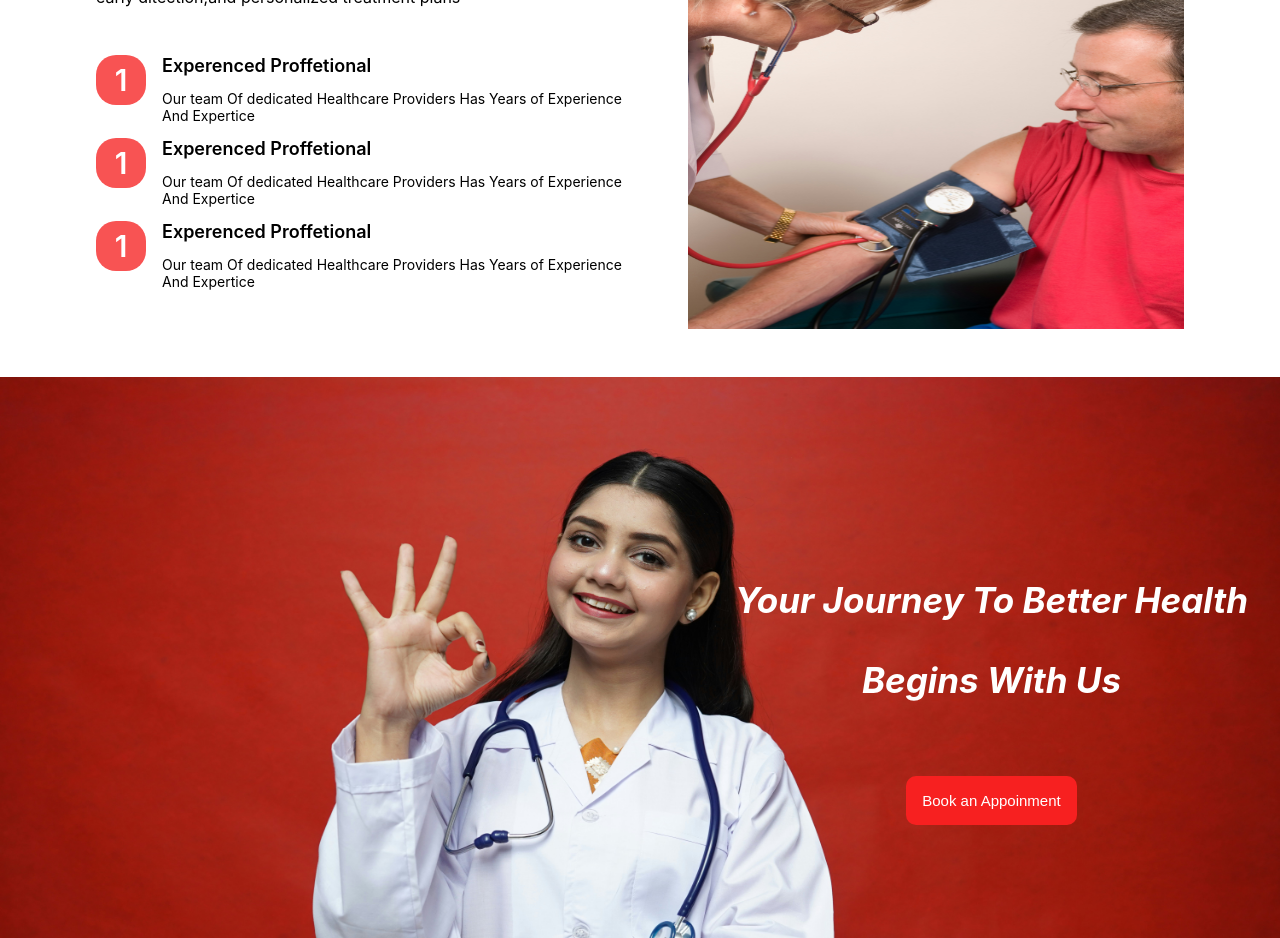
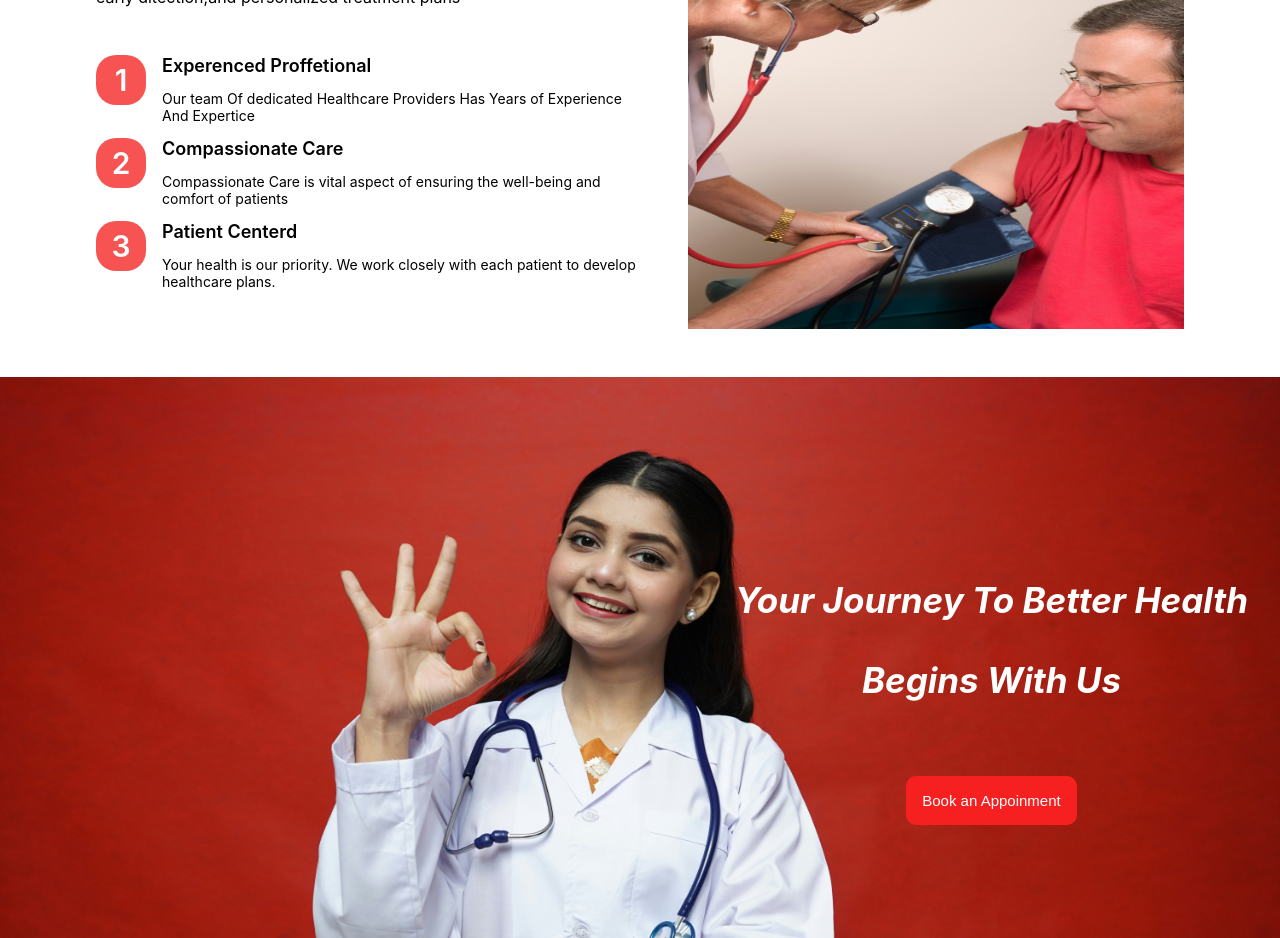
Before and after one commit to jishnunpp/hospital_management, a React (Create React App) app: page / in a window 1280 px wide. Shown: the part 940-1878 px from the top of the page. Built offline with nearby package versions, Linux system fonts and the light colour scheme.

Commit message:
experience  updated

```diff
--- a/src/Components/Experience/Experience.js
+++ b/src/Components/Experience/Experience.js
@@ -39,28 +39,26 @@ const Experience = () => {
               <div className="experinece-point-line">
                 <div className="experinece-point-number">
                   <div className="experinece-point-number-count">
-                    <p>1</p>
+                    <p>2</p>
                   </div>
                 </div>
                 <div className="experinece-point-text">
-                  <h3>Experenced Proffetional</h3>
+                  <h3>Compassionate Care</h3>
                   <p>
-                    Our team Of dedicated Healthcare Providers Has Years of
-                    Experience And Expertice{" "}
+                    Compassionate Care is vital aspect of ensuring the well-being and comfort of patients
                   </p>
                 </div>
               </div>
               <div className="experinece-point-line">
                 <div className="experinece-point-number">
                   <div className="experinece-point-number-count">
-                    <p>1</p>
+                    <p>3</p>
                   </div>
                 </div>
                 <div className="experinece-point-text">
-                  <h3>Experenced Proffetional</h3>
+                  <h3>Patient Centerd</h3>
                   <p>
-                    Our team Of dedicated Healthcare Providers Has Years of
-                    Experience And Expertice{" "}
+                   Your health is our priority. We work closely with each patient to develop healthcare plans.
                   </p>
                 </div>
               </div>
```
